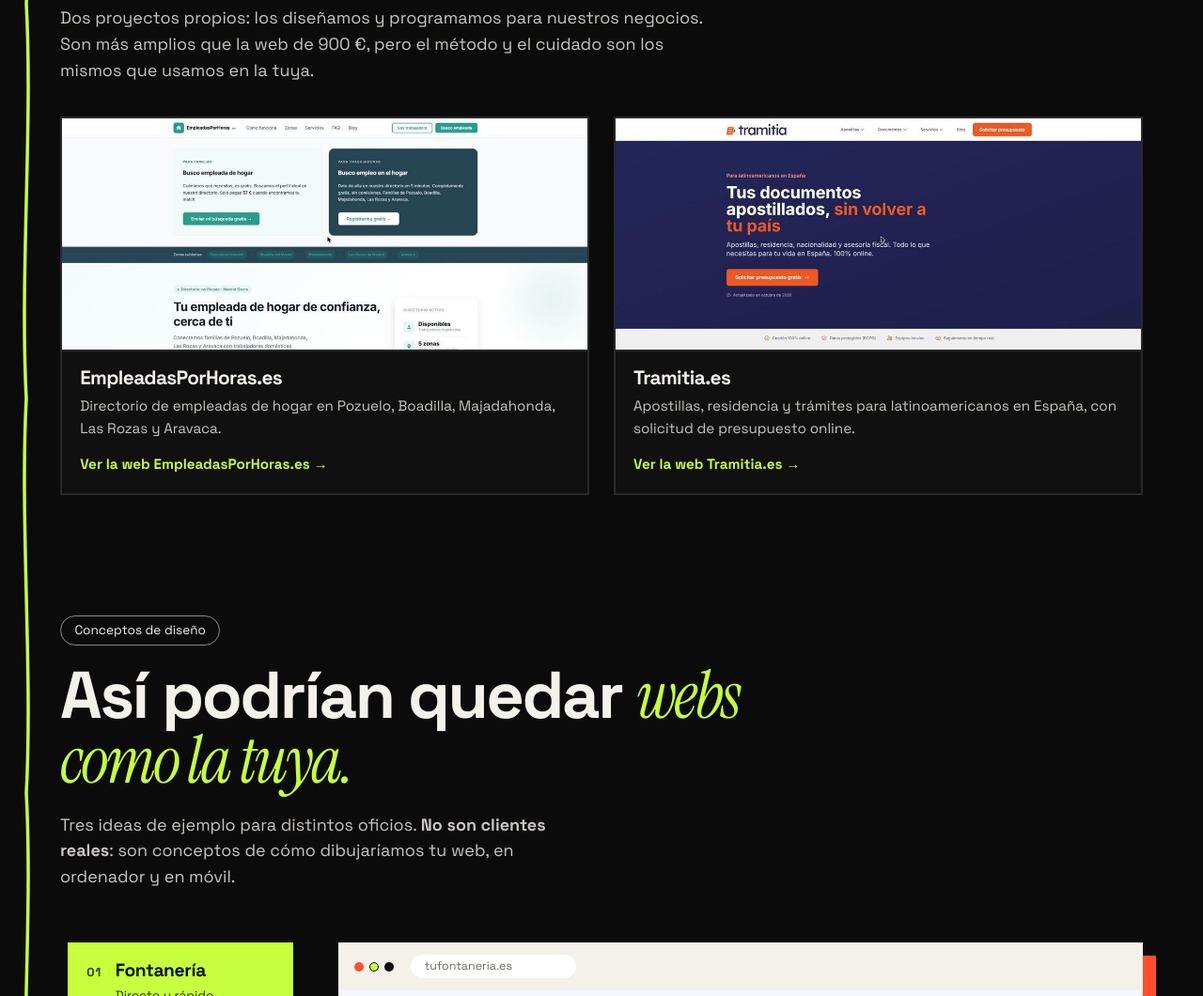
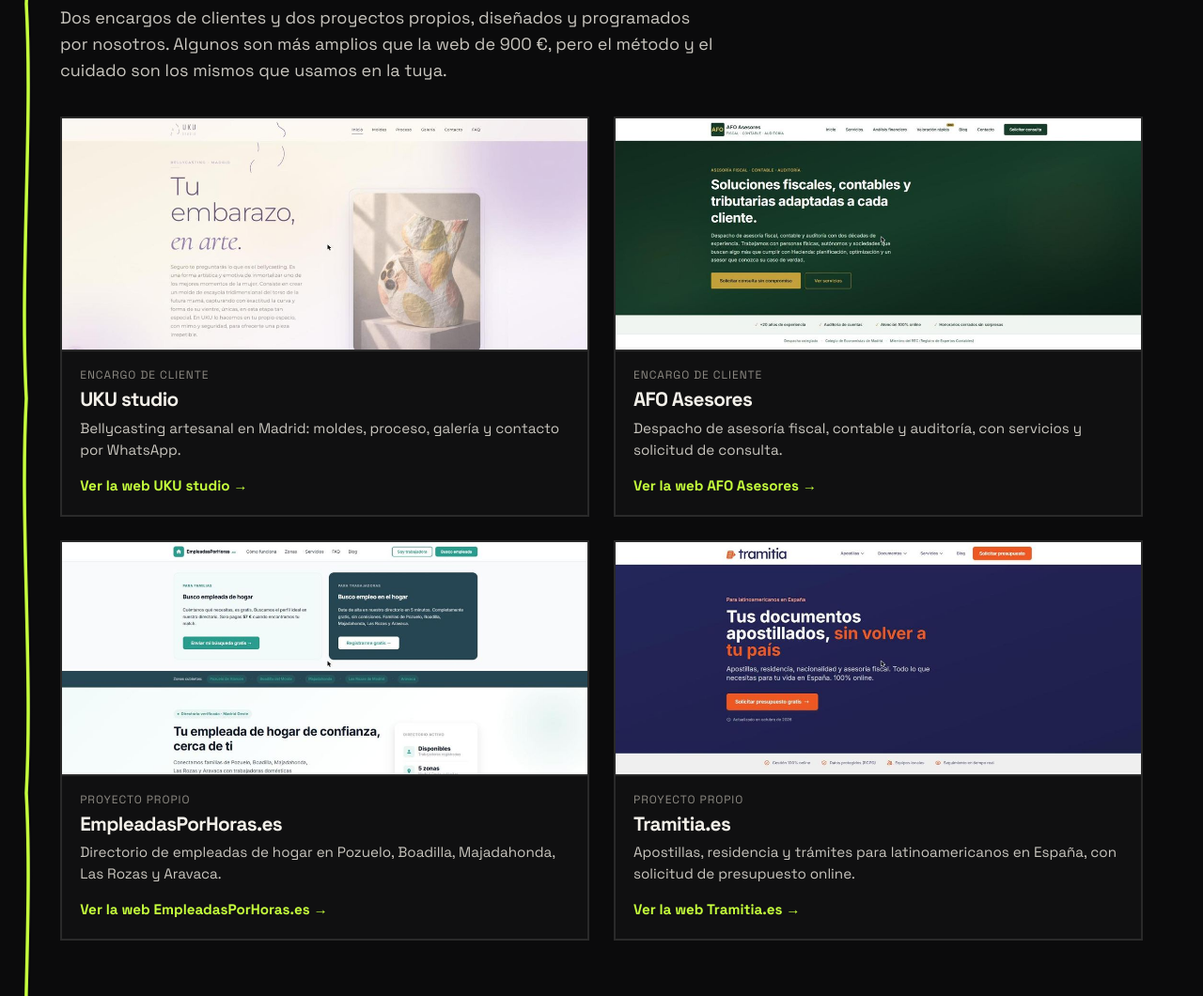
Before and after one commit to g87tato/digitalstroke, a plain HTML site: page index.html in a window 1280 px wide. Shown: the part 2645-3705 px from the top of the page at 94% size. Drawn offline with Linux system fonts and the light colour scheme.

Commit message:
Webs reales: se añaden dos encargos de clientes (UKU studio y AFO Asesores)
Co-Authored-By: Claude Fable 5.2 <noreply@anthropic.com>

```diff
--- a/index.html
+++ b/index.html
@@ -90,17 +90,33 @@
 <section id="reales" class="real">
   <p class="tag">Webs reales</p>
   <h2>Webs que ya están <em>funcionando.</em></h2>
-  <p class="real-note">Dos proyectos propios: los diseñamos y programamos para nuestros negocios. Son más amplios que la web de 900&nbsp;€, pero el método y el cuidado son los mismos que usamos en la tuya.</p>
+  <p class="real-note">Dos encargos de clientes y dos proyectos propios, diseñados y programados por nosotros. Algunos son más amplios que la web de 900&nbsp;€, pero el método y el cuidado son los mismos que usamos en la tuya.</p>
   <div class="real-grid">
+    <a class="real-card" href="https://bellycasting.es/" target="_blank" rel="noopener">
+      <img src="assets/proyecto-uku.jpg" width="1100" height="484" loading="lazy" alt="Portada de la web de UKU studio">
+      <small style="display:block;margin:1rem 1.2rem 0;color:var(--mut);font-size:.75rem;letter-spacing:.08em;text-transform:uppercase">Encargo de cliente</small>
+      <h3 style="margin-top:.4rem">UKU studio</h3>
+      <p>Bellycasting artesanal en Madrid: moldes, proceso, galería y contacto por WhatsApp.</p>
+      <span>Ver la web UKU studio →</span>
+    </a>
+    <a class="real-card" href="https://asesoramientofiscalonline.com/" target="_blank" rel="noopener">
+      <img src="assets/proyecto-afo.jpg" width="1100" height="484" loading="lazy" alt="Portada de la web de AFO Asesores">
+      <small style="display:block;margin:1rem 1.2rem 0;color:var(--mut);font-size:.75rem;letter-spacing:.08em;text-transform:uppercase">Encargo de cliente</small>
+      <h3 style="margin-top:.4rem">AFO Asesores</h3>
+      <p>Despacho de asesoría fiscal, contable y auditoría, con servicios y solicitud de consulta.</p>
+      <span>Ver la web AFO Asesores →</span>
+    </a>
     <a class="real-card" href="https://empleadasporhoras.es/" target="_blank" rel="noopener">
       <img src="assets/proyecto-empleadasporhoras.jpg" width="1100" height="484" loading="lazy" alt="Portada de la web EmpleadasPorHoras.es">
-      <h3>EmpleadasPorHoras.es</h3>
+      <small style="display:block;margin:1rem 1.2rem 0;color:var(--mut);font-size:.75rem;letter-spacing:.08em;text-transform:uppercase">Proyecto propio</small>
+      <h3 style="margin-top:.4rem">EmpleadasPorHoras.es</h3>
       <p>Directorio de empleadas de hogar en Pozuelo, Boadilla, Majadahonda, Las Rozas y Aravaca.</p>
       <span>Ver la web EmpleadasPorHoras.es →</span>
     </a>
     <a class="real-card" href="https://tramitia.es/" target="_blank" rel="noopener">
       <img src="assets/proyecto-tramitia.jpg" width="1100" height="484" loading="lazy" alt="Portada de la web Tramitia.es">
-      <h3>Tramitia.es</h3>
+      <small style="display:block;margin:1rem 1.2rem 0;color:var(--mut);font-size:.75rem;letter-spacing:.08em;text-transform:uppercase">Proyecto propio</small>
+      <h3 style="margin-top:.4rem">Tramitia.es</h3>
       <p>Apostillas, residencia y trámites para latinoamericanos en España, con solicitud de presupuesto online.</p>
       <span>Ver la web Tramitia.es →</span>
     </a>
```
Also changed, not shown: assets/proyecto-afo.jpg (added), assets/proyecto-uku.jpg (added), llms.txt.
